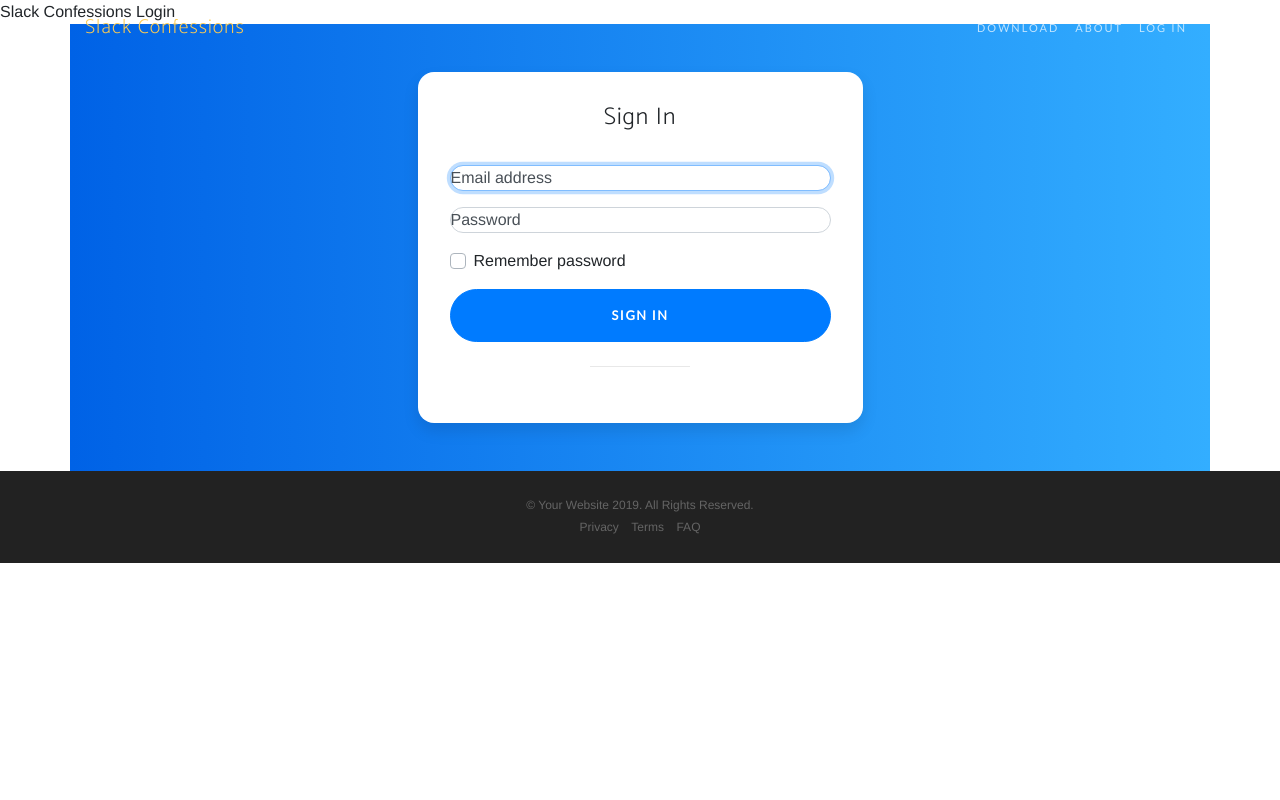
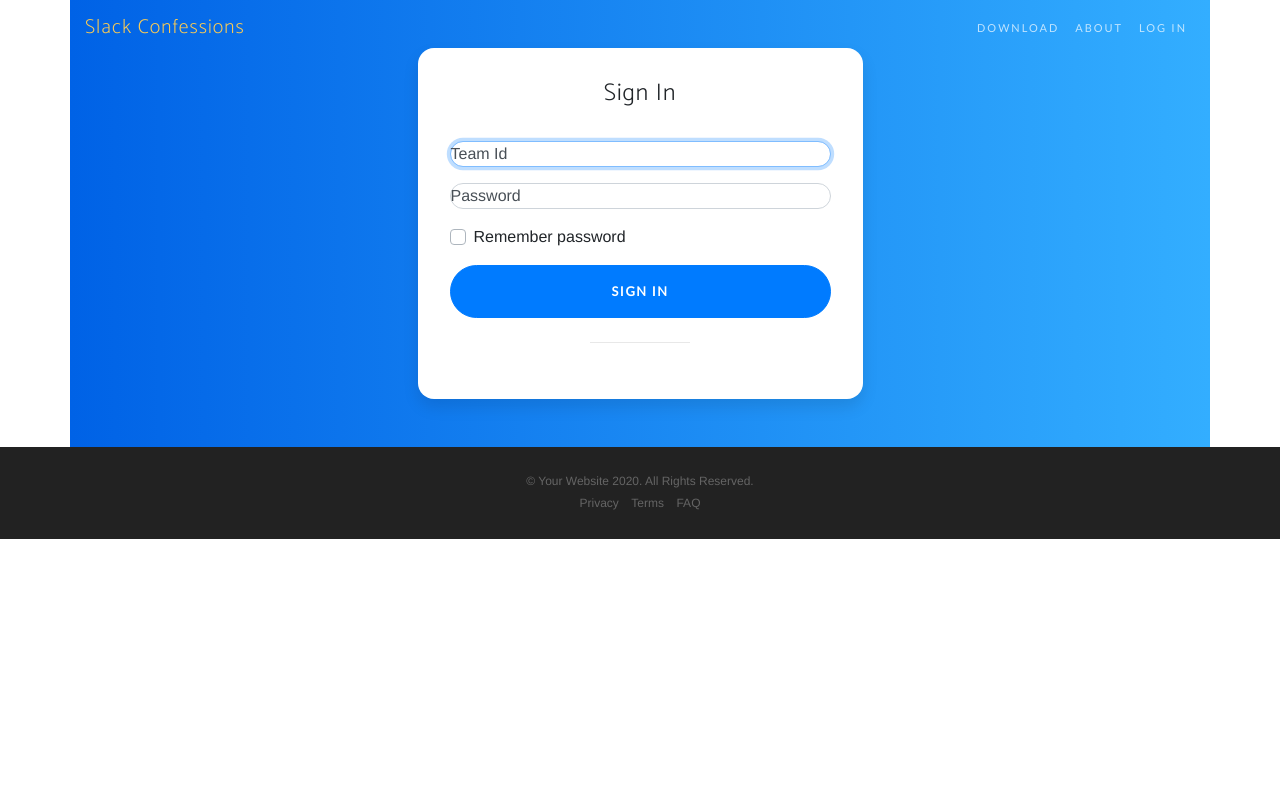
Before and after one commit to sprajjwal/slack-confessions, a Flask app: page /login in a window 1280 px wide. Run offline with Flask 2, Linux system fonts and the light colour scheme; some libraries are stand-ins or nearby versions; some web fonts are replaced.

Commit message:
added more to login route

```diff
--- a/app.py
+++ b/app.py
@@ -40,7 +40,7 @@ def index():
 def get(team_id):
     return render_template('register.html', team_id=team_id)
 
-@app.route('/register/<team_id>', methods=['POST'])
+@app.route('/register/<team_id>', methods=["POST"])
 def register(team_id):
     """Register to start writing/posting confessions"""
     temp_code = request.form.get('password')
@@ -57,7 +57,7 @@ def register(team_id):
 def begin_auth():
     return redirect(f"https://slack.com/oauth/authorize?scope={ oauth_scope }&client_id={ client_id }&redirect_uri={network}/finish_auth")
 
-@app.route('/finish_auth", methods=["GET", "POST"])')
+@app.route('/finish_auth', methods=["GET", "POST"])
 def post_install():
     # Retrieve the auth code from the request params
     auth_code = request.args['code']
@@ -67,17 +67,20 @@ def post_install():
     else:
         return redirect(url_for('register', team_id=team_id))
 
-@app.route('/login', methods=['GET', 'POST'])
+@app.route('/login', methods=["GET", "POST"])
 def login():
     """Login to the web app"""
-    if request.method == 'GET':
+    if request.method == "GET":
         return render_template('login.html')
 
     team_id = request.args.get('team_id')
     password = request.args.get('password')
 
-    if request.method == 'POST':
-        pass
+    if request.method == "POST":
+        if request.form['team_id'] and request.form['password'] is True:
+            return redirect('/admin')
+        else:
+            flash('Incorrect information!')
 
     # if request.form['password'] == 'password' and request.form['username'] == 'admin':
     #     session['logged_in'] = True
@@ -93,7 +96,7 @@ def admin():
 @app.route('/admin/<team_id>')
 def authentication(team_id):
     #[team_id] = code.split("^", 1)
-    room = ss_room.find_one({'team_id': team_id})
+    room = user.find_one({'team_id': team_id})
     return redirect('/')
 
 @app.route("/logout")
--- a/templates/base.html
+++ b/templates/base.html
@@ -56,7 +56,7 @@
 
   <footer class="page-footer">
     <div class="container">
-      <p>&copy; Your Website 2019. All Rights Reserved.</p>
+      <p>&copy; Your Website 2020. All Rights Reserved.</p>
       <ul class="list-inline">
         <li class="list-inline-item">
           <a href="#">Privacy</a>
--- a/templates/login.html
+++ b/templates/login.html
@@ -1,8 +1,7 @@
 {% extends 'base.html' %}
 
-{%block title%}Slack Confessions Login{%endblock%}
+{%block title%}<title>Slack Confessions Login</title>{%endblock%}
 {% block content %}
-<body>
     <div class="container" id="login">
       <div class="row">
         <div class="col-sm-9 col-md-7 col-lg-5 mx-auto">
@@ -11,8 +10,8 @@
               <h5 class="card-title text-center">Sign In</h5>
               <form class="form-signin">
                 <div class="form-label-group">
-                  <input type="email" id="inputEmail" class="form-control" placeholder="Email address" required autofocus>
-                  <label for="inputEmail">Email address</label>
+                  <input type="text" id="inputEmail" class="form-control" placeholder="team id" required autofocus>
+                  <label for="inputEmail">Team Id</label>
                 </div>
 
                 <div class="form-label-group">
@@ -32,5 +31,4 @@
         </div>
       </div>
     </div>
-  </body>
 {%endblock%}
```
Also changed, not shown: admin/user.py (deleted, +0 -35 lines).
